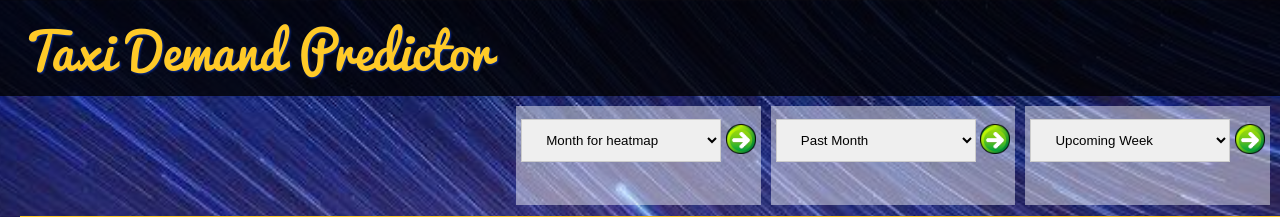
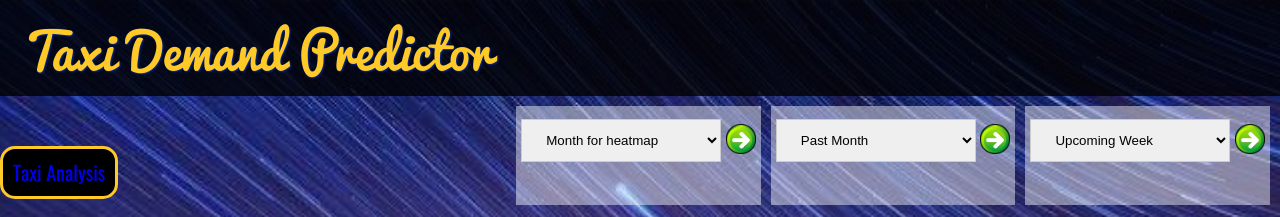
Before and after one commit to ShyamNair9/Taxi_Demand_Predictor, a PHP site: page /custom/home.php in a window 1280 px wide. Shown: the top 217 px of the page. Run offline with PHP 8.4, Linux system fonts and the light colour scheme; data that the repository does not hold is empty; some libraries are stand-ins or nearby versions.

Commit message:
Adding motion map

```diff
--- a/Application/navbar.php
+++ b/Application/navbar.php
@@ -1,4 +1,6 @@
 <a href="home.php" color="#FFCA28"><h4> Taxi Demand Predictor </h4></a>
+
+<button><a href="http://127.0.0.1:13858/custom/googleVis/MotionChartIDd85417e1451d.html"> Taxi Analysis </a></button>
 
 <form class="search" action="search_new.php" align="left" method="post">
       <div class="searchbox">
```
Also changed, not shown: 1 other file.
